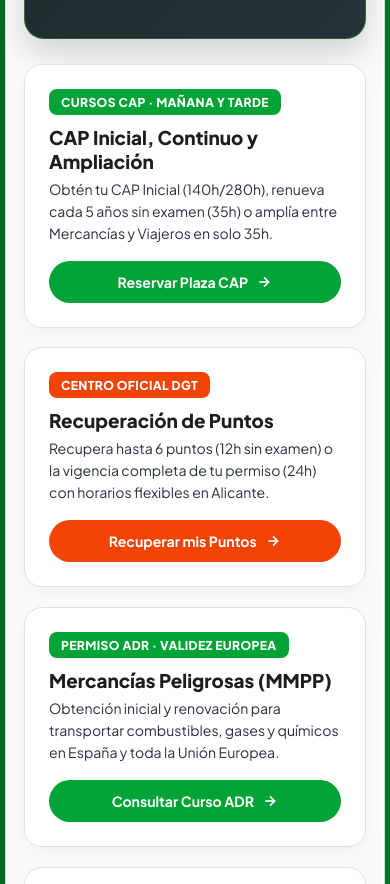
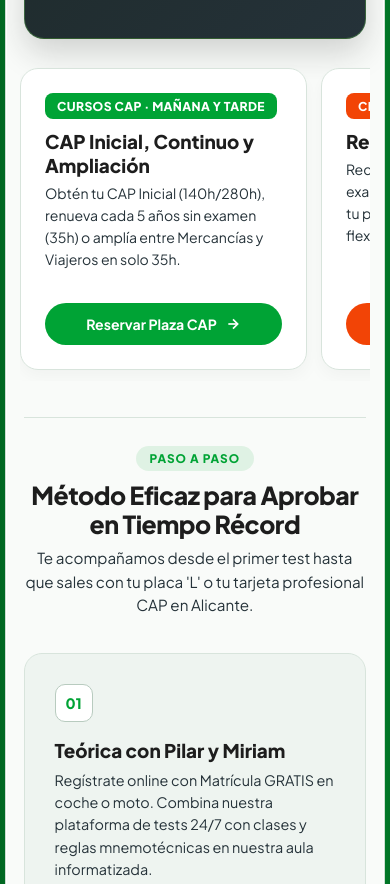
Before and after one commit to ahk2001/autoescuelapremium, a plain HTML site: page index.html in a window 390 px wide. Shown: the part 4216-5100 px from the top of the page. Drawn offline with Linux system fonts and the light colour scheme; a web font is replaced by a local one.

Commit message:
feat(mobile): carrossel horizontal arrastável na dobra profissional

```diff
--- a/index.html
+++ b/index.html
@@ -1773,6 +1773,27 @@
       }
       .card-footer {
         padding-bottom: 4.5rem;
+      }
+    }
+
+    @media (max-width: 639px) {
+      .prof-special-grid {
+        display: flex;
+        flex-direction: row;
+        overflow-x: auto;
+        scroll-snap-type: x mandatory;
+        -webkit-overflow-scrolling: touch;
+        gap: 0.85rem;
+        padding: 0.25rem 0.25rem 0.75rem;
+        margin: 0 -0.25rem;
+        scrollbar-width: none;
+      }
+      .prof-special-grid::-webkit-scrollbar {
+        display: none;
+      }
+      .prof-special-grid .permit-detail-card {
+        flex: 0 0 84%;
+        scroll-snap-align: start;
       }
     }
 
```
